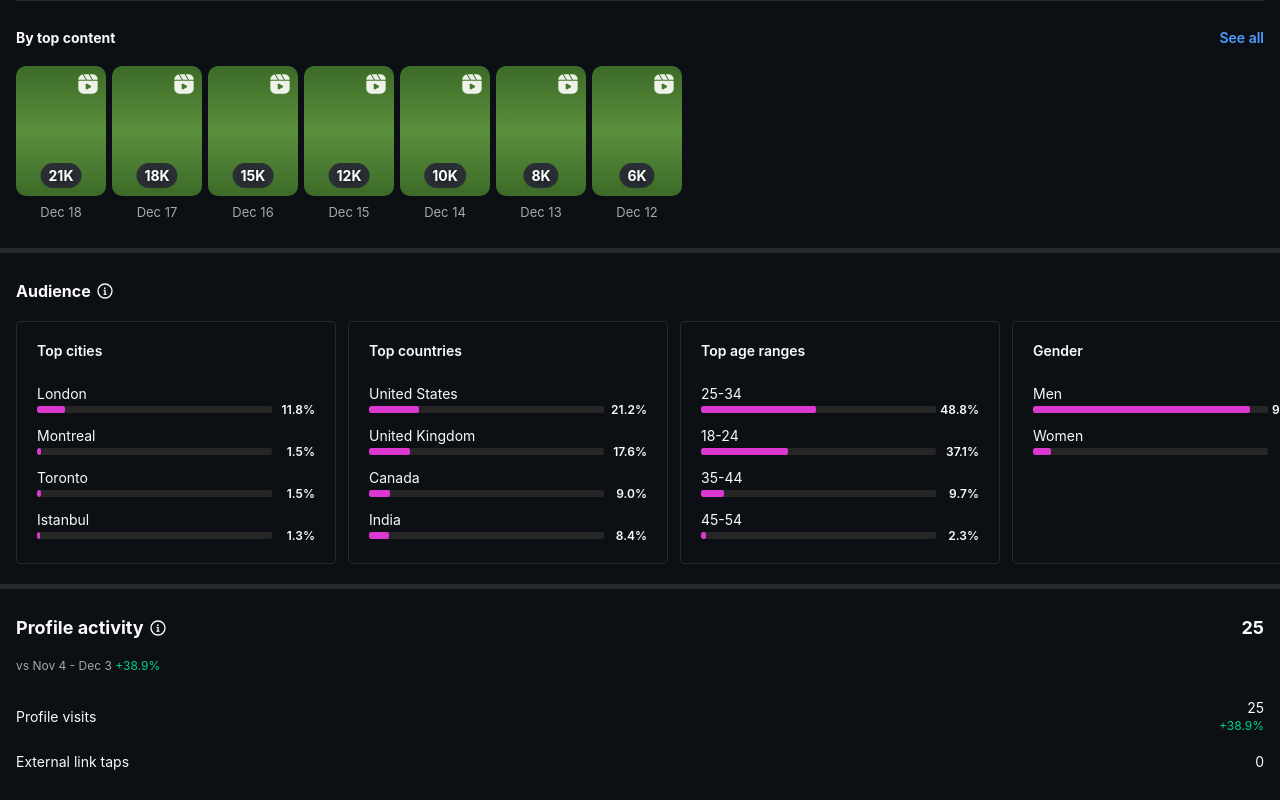
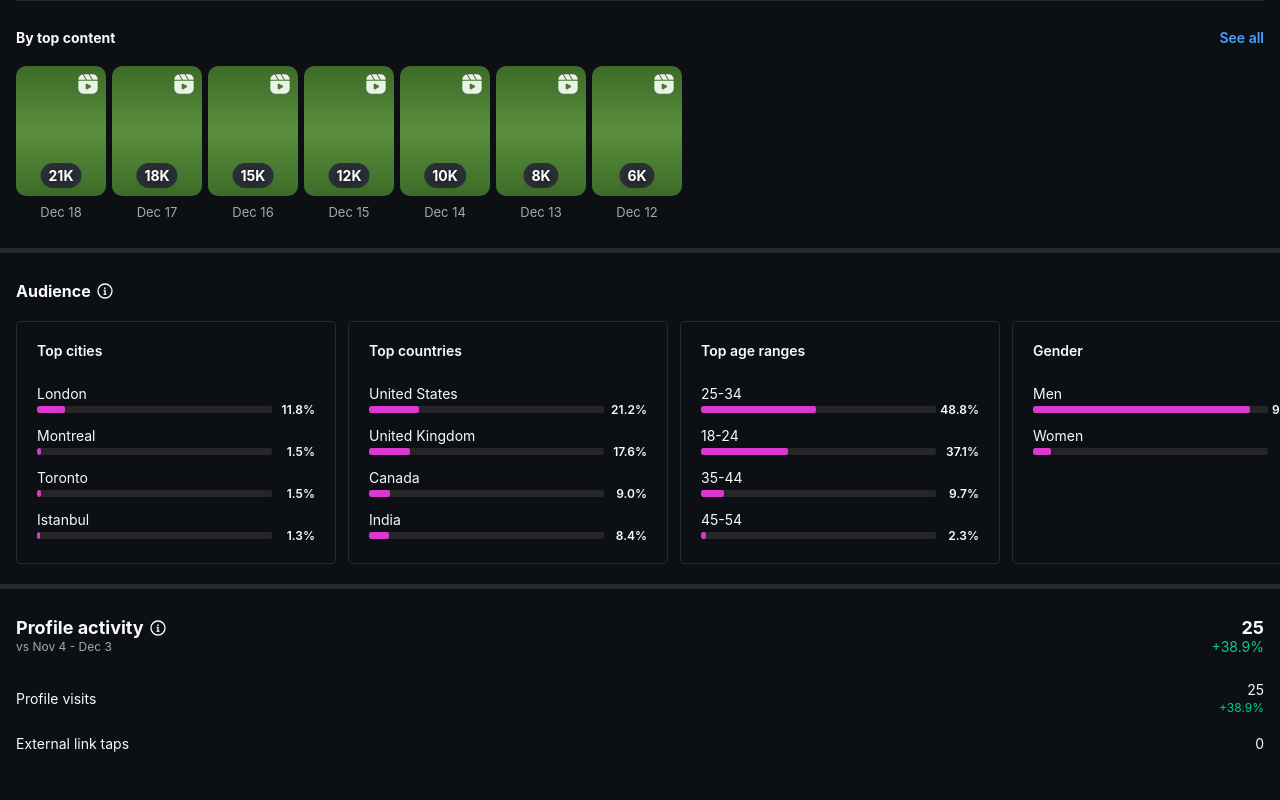
Before and after one commit to Liviu53/my-mini-app2, a plain HTML site: page site1/index.html in a window 1280 px wide. Shown: the part 820-1620 px from the top of the page. Drawn offline with Linux system fonts and the light colour scheme.

Commit message:
Update index.html

```diff
--- a/site1/index.html
+++ b/site1/index.html
@@ -573,10 +573,18 @@
             font-size: 12px;
             color: #a8a8a8;
             margin-bottom: 16px;
+            display: flex;
+            justify-content: space-between;
+            align-items: center;
+            margin-top: -20px;
         }
 
         .profile-change {
             color: #a8a8a8;
+        }
+
+        .profile-subtitle .profile-change {
+            font-size: 14px;
         }
 
         .profile-change.positive {
```
